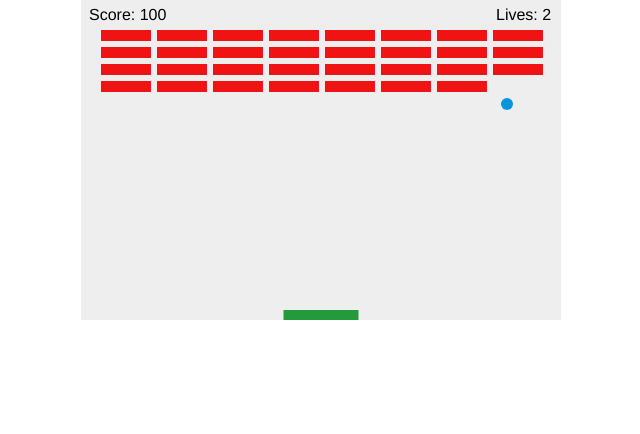
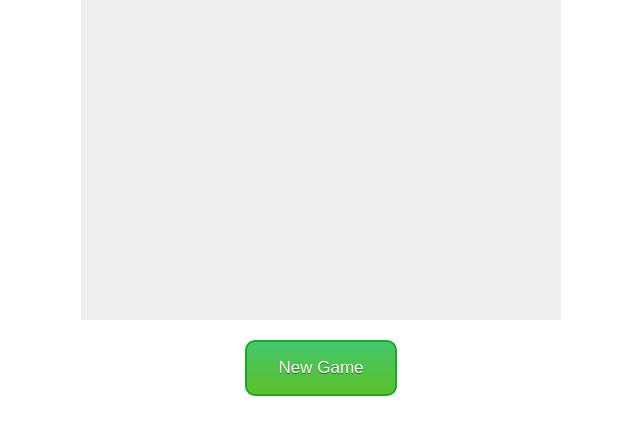
Before and after one commit to robinwu9000/breakout-game, a plain HTML site: page index.html in a window 1280 px wide. Shown: the whole page, without its empty margins (319-959 px from the left). Drawn offline with nearby package versions, Linux system fonts and the light colour scheme.

Commit message:
Added button to start game and changed game over delivery

```diff
--- a/application.css
+++ b/application.css
@@ -8,3 +8,53 @@ canvas {
   display: block;
   margin: 0 auto;
 }
+
+.start-container {
+  text-align: center;
+}
+
+/*#start {
+  font-size: 32px;
+  margin-top: 20px;
+  padding: 10px;
+}*/
+
+#start-button {
+  margin-top: 20px;
+	background:-webkit-gradient(linear, left top, left bottom, color-stop(0.05, #44c767), color-stop(1, #5cbf2a));
+	background:-moz-linear-gradient(top, #44c767 5%, #5cbf2a 100%);
+	background:-webkit-linear-gradient(top, #44c767 5%, #5cbf2a 100%);
+	background:-o-linear-gradient(top, #44c767 5%, #5cbf2a 100%);
+	background:-ms-linear-gradient(top, #44c767 5%, #5cbf2a 100%);
+	background:linear-gradient(to bottom, #44c767 5%, #5cbf2a 100%);
+	filter:progid:DXImageTransform.Microsoft.gradient(startColorstr='#44c767', endColorstr='#5cbf2a',GradientType=0);
+	background-color:#44c767;
+	-moz-border-radius:28px;
+	-webkit-border-radius:28px;
+	border-radius:10px;
+	border:2px solid #18ab29;
+	display:inline-block;
+	cursor:pointer;
+	color:#ffffff;
+	font-family:Arial;
+	font-size:17px;
+	padding:16px 31px;
+	text-decoration:none;
+	text-shadow:0px 1px 0px #2f6627;
+}
+
+#start-button:hover {
+	background:-webkit-gradient(linear, left top, left bottom, color-stop(0.05, #5cbf2a), color-stop(1, #44c767));
+	background:-moz-linear-gradient(top, #5cbf2a 5%, #44c767 100%);
+	background:-webkit-linear-gradient(top, #5cbf2a 5%, #44c767 100%);
+	background:-o-linear-gradient(top, #5cbf2a 5%, #44c767 100%);
+	background:-ms-linear-gradient(top, #5cbf2a 5%, #44c767 100%);
+	background:linear-gradient(to bottom, #5cbf2a 5%, #44c767 100%);
+	filter:progid:DXImageTransform.Microsoft.gradient(startColorstr='#5cbf2a', endColorstr='#44c767',GradientType=0);
+	background-color:#5cbf2a;
+}
+
+#start-button:active {
+	position:relative;
+	top:1px;
+}
--- a/index.html
+++ b/index.html
@@ -14,14 +14,20 @@
     <script type="application/javascript" src="lib/brick_pattern.js"></script>
     <script type="application/javascript" src="lib/game.js"></script>
 
+    <div class="start-container">
+      <button type="button" id="start-button">New Game</button>
+    </div>
+
     <script type="text/javascript">
-      (function() {
+      $(function() {
         var canvas = $("#game-canvas")[0];
         var ctx = canvas.getContext("2d");
 
-        var game = new Breakout.Game(canvas, ctx);
-        game.draw();
-      })();
+        $("#start-button").click(function() {
+          var game = new Breakout.Game(canvas, ctx);
+          game.draw();
+        })
+      });
     </script>
   </body>
 
```
Also changed, not shown: lib/game.js.
